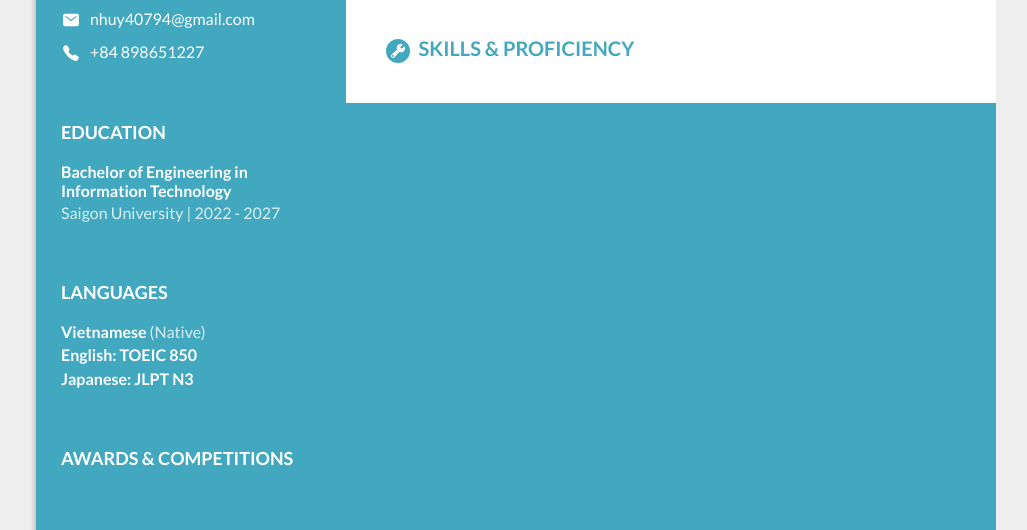
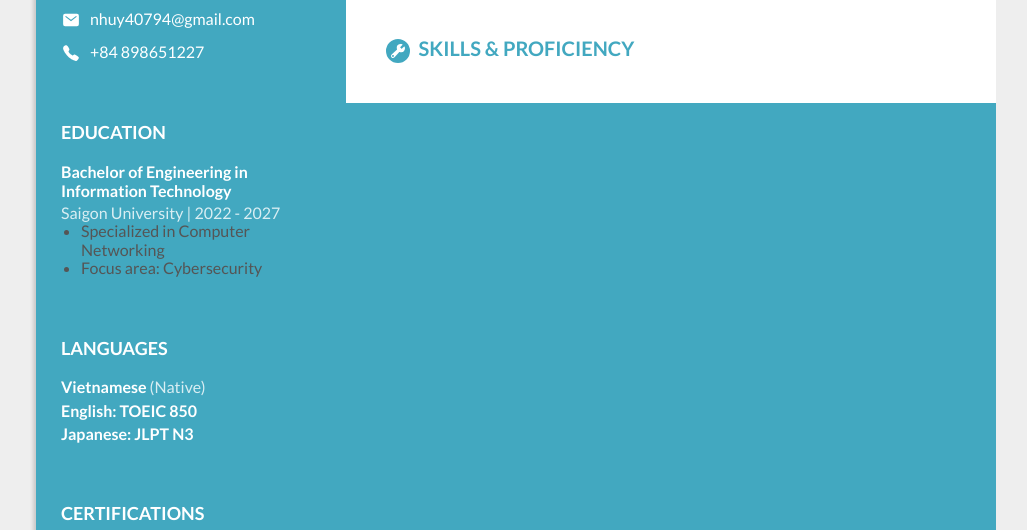
Before and after one commit to cotrandev/nhuytran26.github.io, a plain HTML site: page index.html in a window 1280 px wide. Shown: the part 265-795 px from the top of the page, without its empty margins (124-1151 px from the left). Drawn offline with nearby package versions, Linux system fonts and the light colour scheme.

Commit message:
Update index.html

```diff
--- a/index.html
+++ b/index.html
@@ -53,10 +53,10 @@
                     <div class="personal-ed">
                         <p class="personal-ed-bold">Bachelor of Engineering in Information Technology</p>
                         <p class="personal-ed-light">Saigon University | 2022 - 2027</p>
-<!--                         <ul style="list-style-type: disc;">
+                        <ul style="list-style-type: disc;">
                             <li style="margin-left: 20px; font-size: 16px;">Specialized in Computer Networking</li>
                             <li style="margin-left: 20px; font-size: 16px;">Focus area: Cybersecurity</li>
-                        </ul> -->
+                        </ul>
                     </div>
 <!--                     <div class="personal-ed">
                         <p class="personal-ed-bold">Intermediate (Pre-Engineering)</p>
@@ -68,6 +68,13 @@
                         <p class="personal-ed-bold">Vietnamese <span>(Native)</span></p>
                         <p class="personal-ed-bold">English: TOEIC 850</p>
                         <p class="personal-ed-bold">Japanese: JLPT N3</p>
+                    </div>
+
+                     <h3>Certifications</h3>
+                    <div class="personal-ed">
+<!--                         <p class="personal-ed-bold">Vietnamese <span>(Native)</span></p>
+                        <p class="personal-ed-bold">English: TOEIC 850</p>
+                        <p class="personal-ed-bold">Japanese: JLPT N3</p> -->
                     </div>
 
                     <h3>Awards & Competitions</h3>
```
